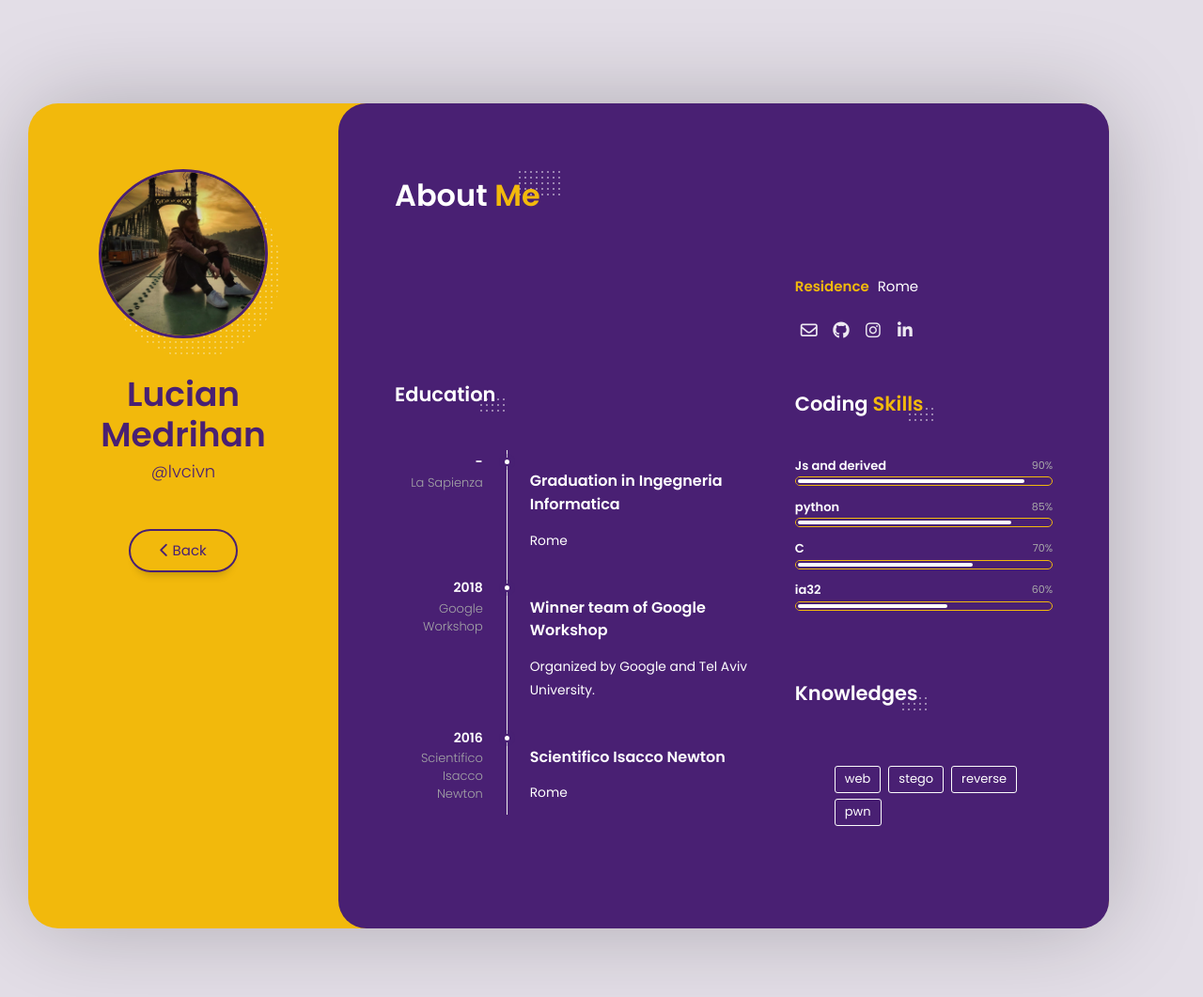
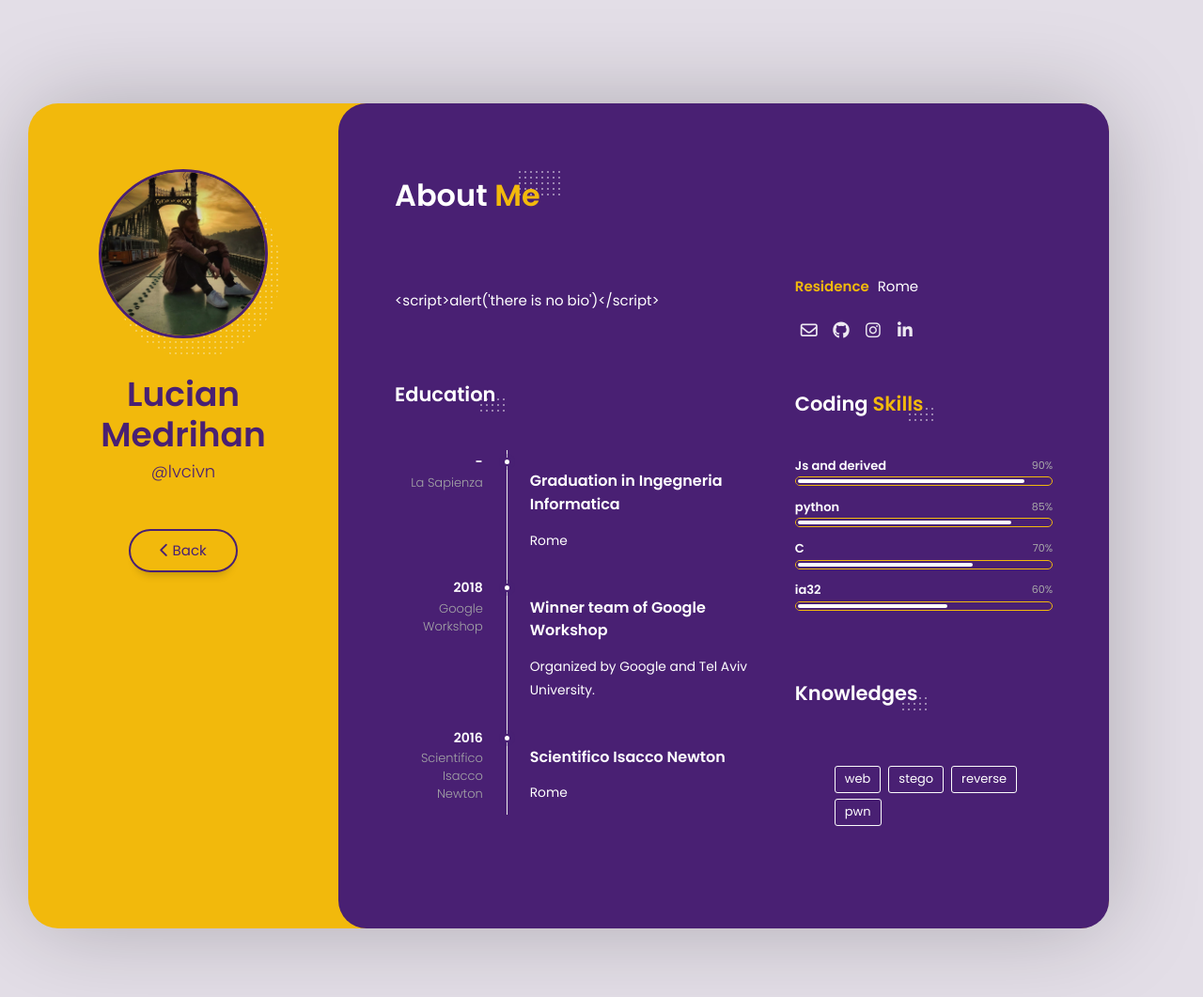
Before and after one commit to HACKappatoi/HACKappatoi.github.io, a Jekyll site: the page built from lucio_cv.md, in a window 1280 px wide. Shown: the top 1061 px of the page at 94% size. Built offline with Jekyll 4.4.1, drawn with Linux system fonts in a browser that asks for light colours; nearby versions of some CDN libraries.

Commit message:
escaoe bio

```diff
--- a/_layouts/cv.html
+++ b/_layouts/cv.html
@@ -98,7 +98,7 @@ layout: compress
                   <!-- Personal Information -->
                   <div class="row">
                     <div class="col-xs-12 col-sm-7">
-                      <p>{{page.bio}}</p>
+                      <p>{{page.bio | escape }}</p>
                     </div>
 
                     <div class="col-xs-12 col-sm-5">
```
